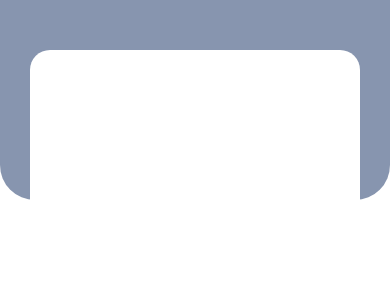
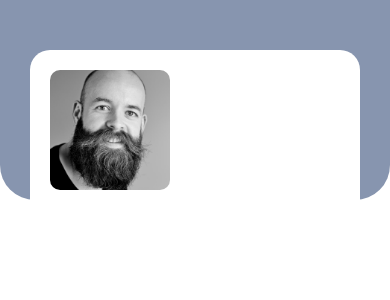
Before and after one commit to ydhnwb/rn-basic, a React Native app: screen / in a window 390 px wide. Shown: the top 300 px of the page. Built offline with nearby package versions, Linux system fonts and the light colour scheme.

Commit message:
add Image

```diff
--- a/src/Features/Home/Home.js
+++ b/src/Features/Home/Home.js
@@ -12,7 +12,12 @@ class Home extends Component {
     return (
       <View style={[HomeStyle.Container]}>
         <View style={HomeStyle.topContainer}>
-          <View style={HomeStyle.HeroContainer}></View>
+          <View style={HomeStyle.HeroContainer}>
+            <Image
+              source={require('../../Assets/Images/brew.jpeg')}
+              style={HomeStyle.HeroImage}
+            />
+          </View>
         </View>
         <View style={HomeStyle.BottomContainer}></View>
       </View>
```
